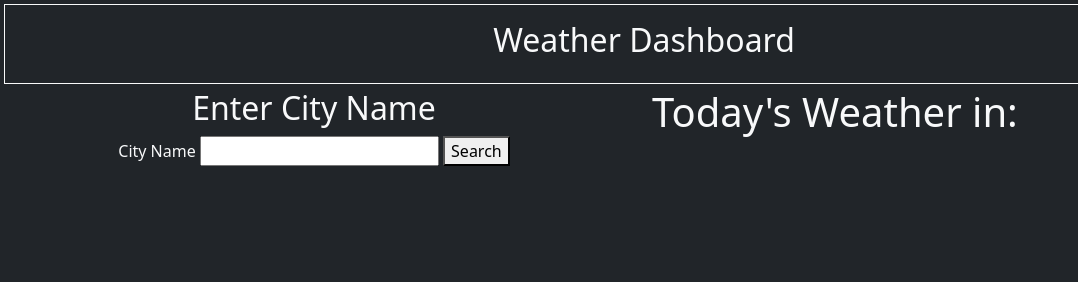
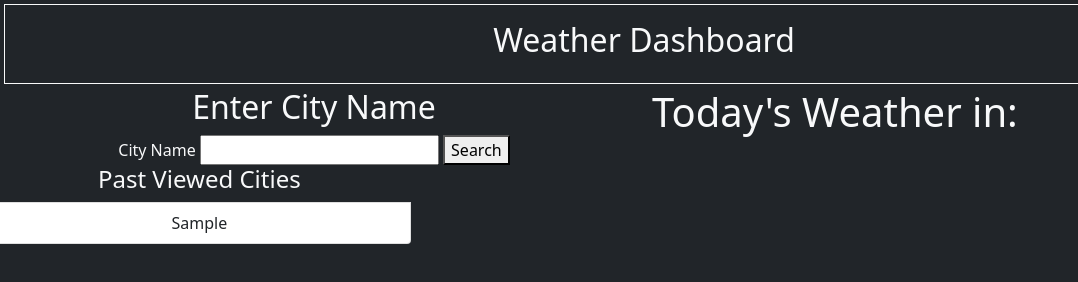
Before and after one commit to Father-of-Cats/weather-dashboard-again, a plain HTML site: page index.html in a window 1280 px wide. Both pictures are taken after typing "Sample" into the empty fields and a click on the button "Search". Shown: the whole page, without its empty margins (0-1078 px from the left). Drawn offline with nearby package versions, Linux system fonts and the light colour scheme; no server answers.

Commit message:
added the savedSearch function, need to revisit it but no priority rn

```diff
--- a/assets/js/script.js
+++ b/assets/js/script.js
@@ -10,13 +10,15 @@ $(document).ready(function() {
         let city = $("#cityname").val().trim();
         if(city){
             getWeather(city);
-            cities.push(city);
+            cities.push({city});
             localStorage.setItem("cities", JSON.stringify(cities));
             $("#cityname").val("");
         } else {
             alert("Please enter a city name")
         }
+        savedSearch(city)
     });
+
 
     getWeather = (city) => {
         let queryURL = `https://api.openweathermap.org/data/2.5/weather?q=${city}&units=imperial&appid=${APIKey}`;
@@ -52,9 +54,31 @@ $(document).ready(function() {
                         $("#uvindex").addClass('moderate')
                     } else if(uvdata.value >8){
                         $("#uvindex").addClass('severe')
-                    }
-                })
+                }
             })
-        };
+        })
+    };
+
+    savedSearch = (city) => {
+        if(city) {
+        $("#citylist").html("<h4 id='listhead'> Past Viewed Cities</h4>").addClass('list-group')
+        $("#listhead").append(`<button id='citybutton' class='list-group-item'>${city}</button>`)
+        $("#citybutton").attr('data-city', city).attr('type', 'submit');
+
+        $("#citylist").append($("#citybutton"))
+        } else {
+            console.log("save didn't work!")
+        }
+    }
+
+    savedSearchHandle = (event) => {
+        event.preventDefault();
+        let city = event.target.attr("data-city")
+        if(city) {
+            getWeather(city)
+        }
+    };
+
+
 
 });
--- a/index.html
+++ b/index.html
@@ -26,7 +26,7 @@
 
     <!-- input -->
 
-        <form id="cityform" class="col-md-6 border border-dark text-center">
+        <form id="cityform" class="col-md-6 text-center">
             <h2>Enter City Name</h2>
             <label for="cityname">City Name</label>
             <input type="text" id="cityname">
@@ -50,9 +50,11 @@
     <!-- row -->
     <div class="row">
         <!-- past cities list -->
-<div class="col"></div>
+        <div id="citylist" class="col-md-4 text-center mx-auto d-flex flex-column justify-content-center">
+
+        </div>
         <!-- Five Day Forecast -->
-<div class="col"></div>
+        <div class="col-md-8"></div>
     <!-- row end -->
     </div>
 
```
Lines whose indentation alone changed are shown as unchanged.
